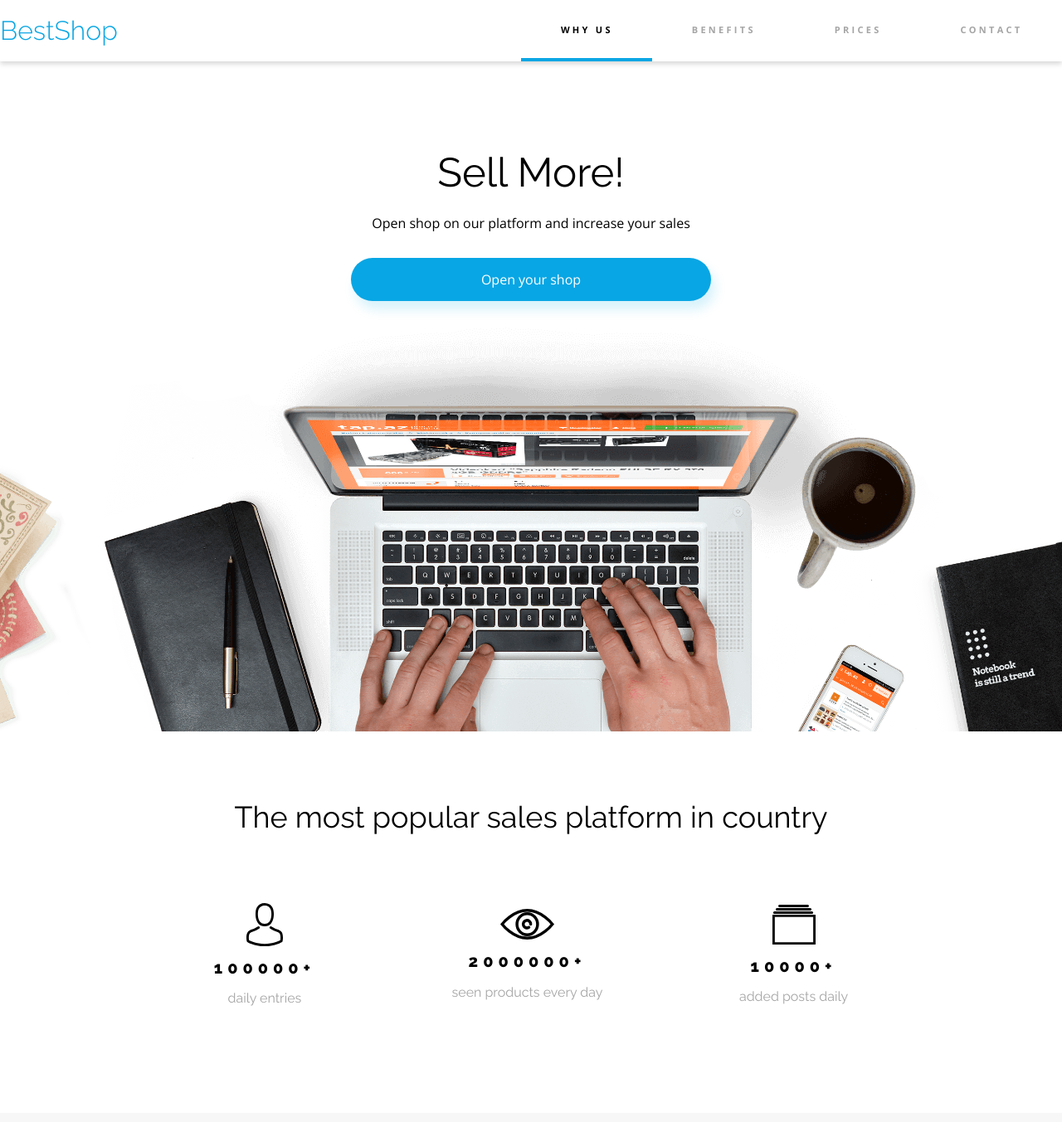
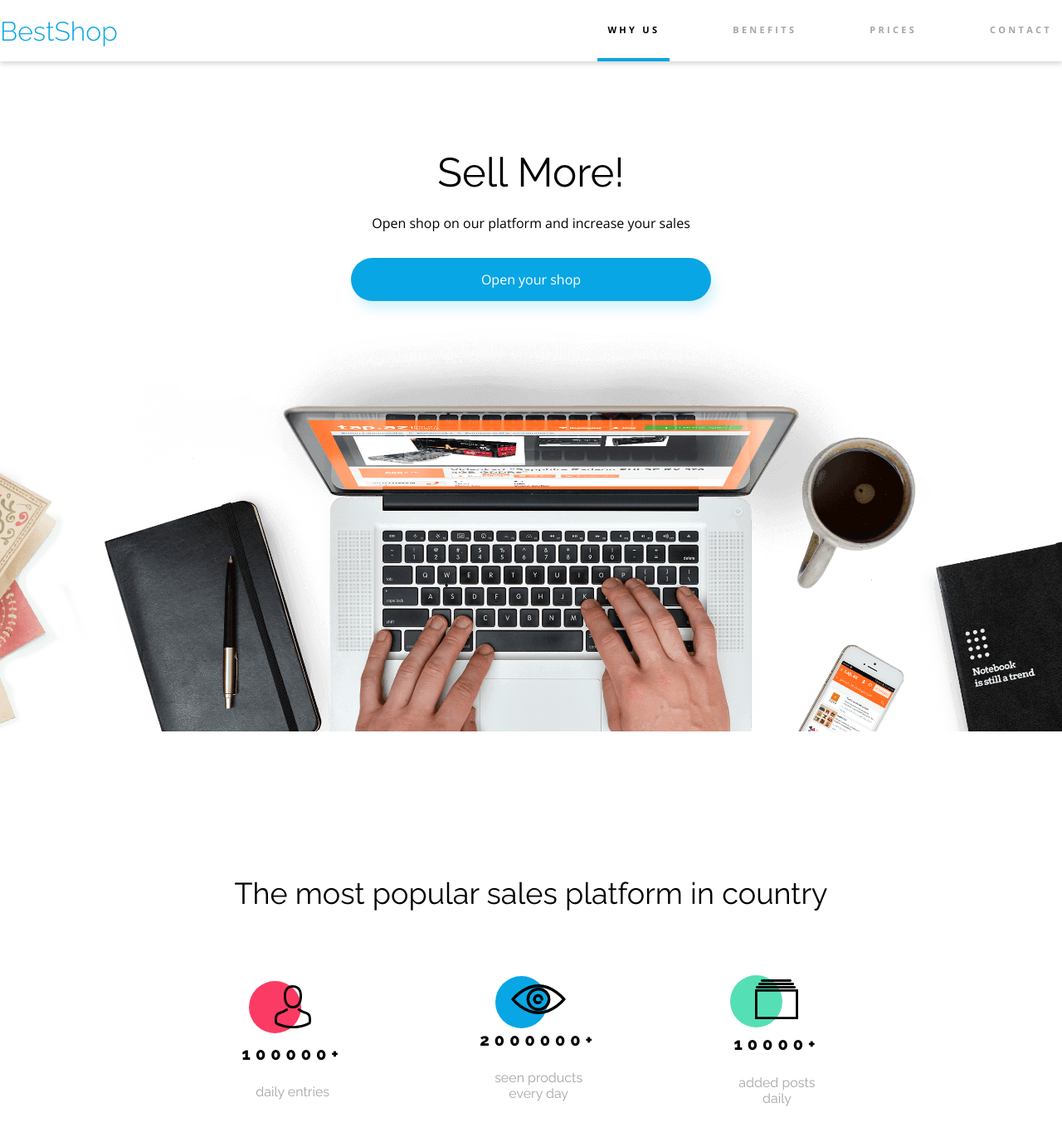
Before and after one commit to karolina-rachuta/best_shop, a plain HTML site: page index.html in a window 1280 px wide. Shown: the top 1353 px of the page at 83% size. Drawn offline with nearby package versions, Linux system fonts and the light colour scheme.

Commit message:
Finished Header, Intro and Hero Sections

```diff
--- a/index.html
+++ b/index.html
@@ -47,19 +47,27 @@
             <h2 class="box__hdl">The most popular sales platform in country</h2>
             <div class="box__col">
                 <div class="box__col--inner">
-                    <img src="src/assets/Person.svg" alt="Person Icon" class="box__img">
+                    <div class="box__circle box__circle--red">
+                        <img src="src/assets/Person.svg" alt="Person Icon" class="box__img">
+                    </div>
                     <span class="box__span"> 100000+ </span>
                     <p class="box__text">daily entries</p>
                 </div>
                 <div class="box__col--inner">
-                    <img src="src/assets/Eye.svg" alt="Eye Icon" class="box__img">
+                    <div class="box__circle box__circle--blue">
+                        <img src="src/assets/Eye.svg" alt="Eye Icon" class="box__img">
+                    </div>
                     <span class="box__span"> 2000000+ </span>
-                    <p class="box__text">seen products every day</p>
+                    <p class="box__text">seen products <br>
+                        every day</p>
                 </div>
                 <div class="box__col--inner">
-                    <img src="src/assets/Catalog.svg" alt="Catalog Icon" class="box__img">
+                    <div class="box__circle box__circle--green">
+                        <img src="src/assets/Catalog.svg" alt="Catalog Icon" class="box__img">
+                    </div>
                     <span class="box__span"> 10000+ </span>
-                    <p class="box__text">added posts daily</p>
+                    <p class="box__text">added posts <br>
+                        daily</p>
                 </div>
             </div>
         </div>
--- a/src/css/app.css
+++ b/src/css/app.css
@@ -3,7 +3,9 @@
     --secondary-blue-color: rgb(8, 166, 228);
     --tertiary-grey-color: rgb(165, 165, 165);
 }
-
+* {
+    box-sizing: border-box;
+}
 .btn {
     color: rgb(255, 255, 255);
     font-family: "Open Sans", sans-serif;
@@ -23,10 +25,13 @@ html, body {
     font-size: 16px;
 }
 
+/* HEADER */
 .header {
     background-color: rgb(255, 255, 255);
     box-shadow: 0 0.1875rem 0.375rem rgba(0, 0, 0, 0.16);
     width: 100%;
+    position: sticky;
+    top: 0;
 }
 
 .header .header__container {
@@ -48,7 +53,7 @@ html, body {
     color: var(--secondary-blue-color);
     font-family: "Raleway", sans-serif;
     font-weight: 300;
-    /*line-height: 2.3125;*/
+    line-height: 1.15625;
     font-size: 2rem;
 }
 
@@ -57,7 +62,8 @@ html, body {
     text-align: center;
     white-space: nowrap;
     /*max-width: 25.75rem;*/
-    justify-content: space-evenly;
+    justify-content: flex-end;
+    gap: 4rem;
 }
 
 .menu .menu__item {
@@ -70,7 +76,7 @@ html, body {
     letter-spacing: 0.205rem;
     display: inline-block;
     width: 100%;
-    padding-inline: 2.9688rem;
+    padding-inline: 0.75rem;
     padding-top: 1.71875rem;
     padding-bottom: 1.71875rem;
     /*min-width: 8rem;*/
@@ -81,14 +87,19 @@ html, body {
     border-bottom: 0.25rem solid rgb(8, 166, 228);
 }
 
+/*  INTRO */
+
 .intro {
     /*background-image: url(../assets/Background.png);*/
     /*background-size: cover;*/
     /*background-position: bottom;*/
-    /*position: sticky;*/
-    /*!*bottom: 1rem;*!*/
+    height: 100vh;
+
 }
 
+.intro .intro__bg {
+
+}
 .intro .intro__box {
     display: flex;
     align-items: center;
@@ -96,12 +107,6 @@ html, body {
     flex-direction: column;
     min-height: 100vh;
     text-align: center;
-
-}
-
-.intro .intro--bg {
-
-
 }
 
 .intro__hdl {
@@ -111,29 +116,25 @@ html, body {
     color: var(--primary-black-color);
     line-height: 0.5rem;
     margin-top: 8.125rem;
-
-
 }
 
 .intro__lead {
-
     font-family: "Open Sans", sans-serif;
     font-size: 1rem;
     line-height: 0.5rem;
     color: var(--primary-black-color);
     margin-top: 1.25rem;
     margin-bottom: 2.375rem;
-
 }
 
 .intro__btn {
-
 }
 
 
 .intro__img {
 }
 
+/* SECTION 1*/
 .box {
 }
 
@@ -144,6 +145,7 @@ html, body {
     flex-direction: column;
     margin-bottom: 7.5625rem;
     background-color: rgb(255, 255, 255);
+    padding-top: 6.25rem;
 }
 
 .box__hdl {
@@ -170,12 +172,47 @@ html, body {
     flex-direction: column;
     align-items: center;
     justify-content: center;
+    position: relative;
 }
 
 .box__img {
     margin-bottom: 1.5781rem;
+    position: relative;
+    z-index: 99;
 }
 
+.box__circle--red::before {
+    content: "";
+    width: 3.9375rem;
+    height: 3.9375rem;
+    border-radius: 50%;
+    position: absolute;
+    top: -5px;
+    left: 0.5rem;
+    background-color:  rgb(251, 59, 100);
+}
+
+.box__circle--blue::before {
+    content: "";
+    width: 3.9375rem;
+    height: 3.9375rem;
+    border-radius: 50%;
+    position: absolute;
+    top: -10px;
+    left: 1.2rem;
+    background-color: rgb(8, 166, 228);
+}
+
+.box__circle--green::before {
+    content: "";
+    width: 3.9375rem;
+    height: 3.9375rem;
+    border-radius: 50%;
+    position: absolute;
+    top: -5px;
+    left: -0.3rem;
+    background-color: rgb(85, 223, 180);
+}
 .box__span {
     font-family: "Raleway", sans-serif;
     font-size: 1.25rem;
@@ -191,7 +228,8 @@ html, body {
     font-family: "Raleway", sans-serif;
     font-weight: 400;
     font-size: 1rem;
-    line-height: 0.09375;
+    line-height: 1.1875;
+    text-align: center;
 }
 
 .triple-box {
```
